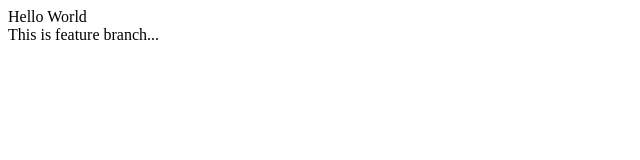
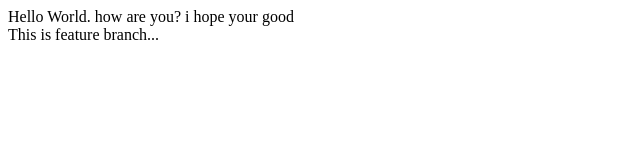
Before and after one commit to janakp2411/Inventory_Management, a plain HTML site: page index.html in a window 1280 px wide. Shown: the whole page, without its empty margins (0-640 px from the left). Drawn offline with Linux system fonts and the light colour scheme.

Commit message:
my commit

```diff
--- a/index.html
+++ b/index.html
@@ -4,7 +4,7 @@
     <title>My project</title>
 </head>
 <body>
-    <div>Hello World</div>
+    <div>Hello World. how are you? i hope your good</div>
     <div>This is feature branch...</div>
 </body>
 </html>
```
